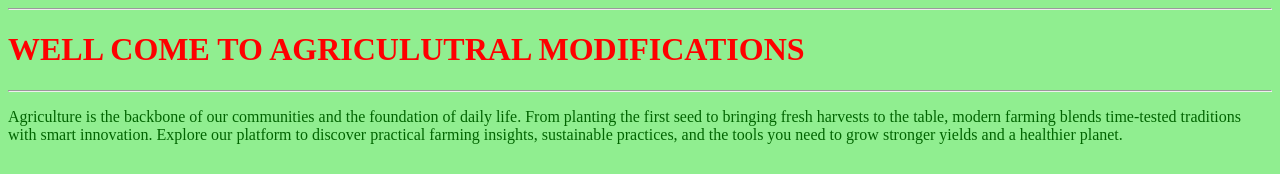
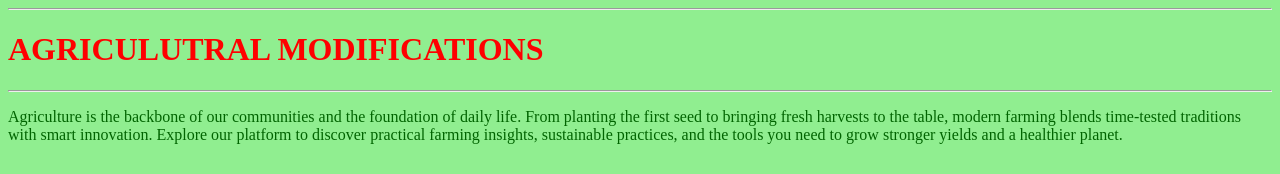
Before and after one commit to Joseph14472/Agriculture, a plain HTML site: page index.html in a window 1280 px wide. Shown: the top 174 px of the page. Drawn offline with Linux system fonts and the light colour scheme.

Commit message:
made changes

```diff
--- a/index.html
+++ b/index.html
@@ -8,7 +8,7 @@
 
 </head>
 <body style="background-color:lightgreen;">
-    <h1 style="color:red;">WELL COME TO AGRICULUTRAL MODIFICATIONS</h1>
+    <h1 style="color:red;">AGRICULUTRAL MODIFICATIONS</h1>
     <hr>
     <p style="color:darkgreen;">
         Agriculture is the backbone of our communities and the foundation of daily life. From planting the first seed to bringing fresh harvests to the table, modern farming blends time-tested traditions with smart innovation. Explore our platform to discover practical farming insights, sustainable practices, and the tools you need to grow stronger yields and a healthier planet.
```
